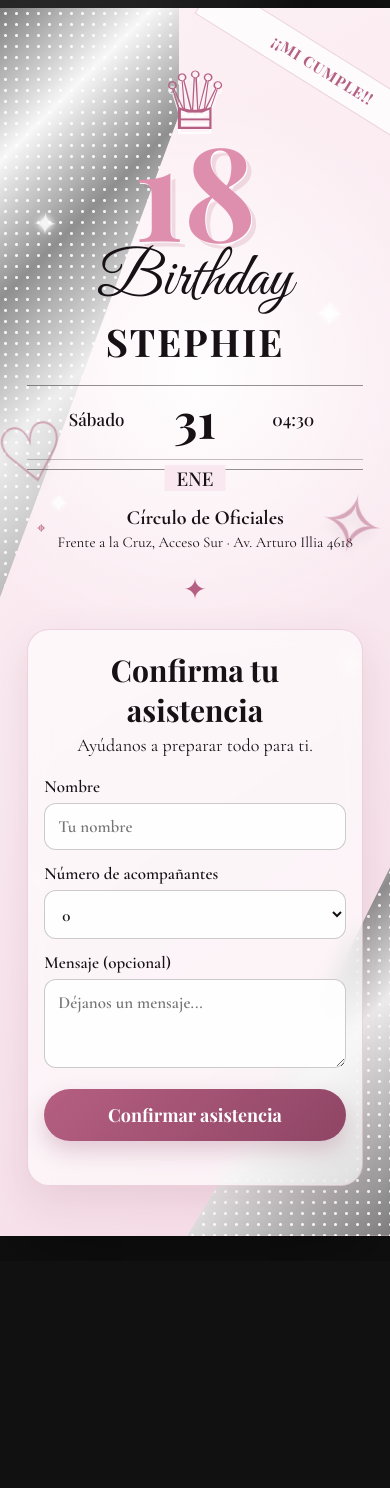
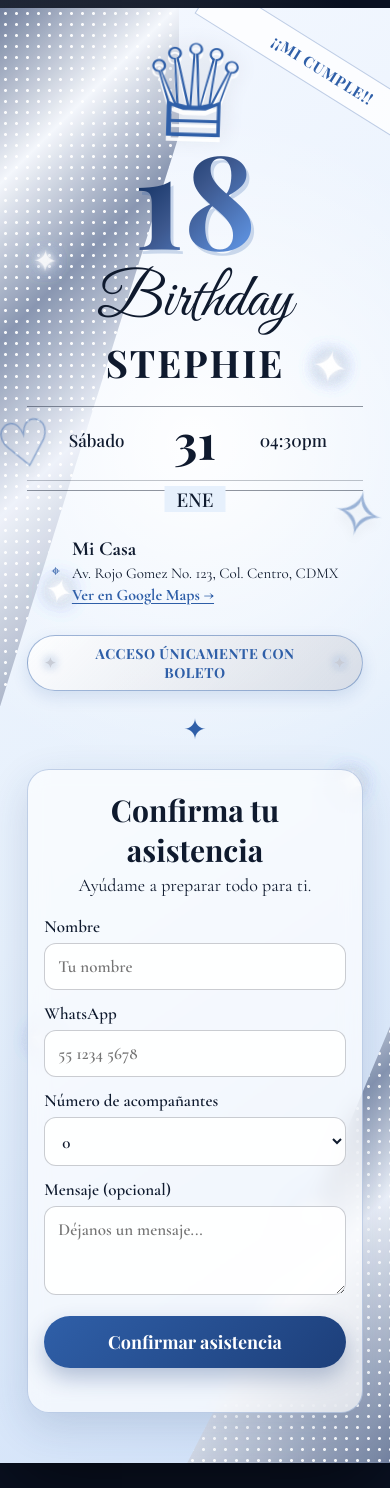
Before and after one commit to ulisesurbina/invitacion, a React (Vite) app: page / in a window 390 px wide. Before the commit the page ends 1261 px from the top, so only its background shows below. Built offline with nearby package versions, Linux system fonts and the light colour scheme.

Commit message:
first commit

```diff
--- a/src/config.js
+++ b/src/config.js
@@ -1,11 +1,3 @@
-/*
-  ============================================================
-  EDITA AQUÍ LOS DATOS DE TU INVITACIÓN
-  ============================================================
-  No necesitas tocar main.jsx para cambiar nombre, edad, fecha,
-  dirección, colores o la conexión con Google Sheets.
-*/
-
 export const EVENT = {
   title: "Birthday",
   name: "STEPHIE",
@@ -14,19 +6,23 @@ export const EVENT = {
   dayName: "Sábado",
   day: "31",
   month: "ENE",
-  time: "04:30",
+  time: "04:30pm",
 
-  locationName: "Círculo de Oficiales",
-  locationAddress: "Frente a la Cruz, Acceso Sur · Av. Arturo Illia 4618"
+  locationName: "Mi Casa",
+  locationAddress: "Av. Rojo Gomez No. 123, Col. Centro, CDMX",
+  mapsUrl: "https://www.google.com/maps/search/?api=1&query=" +
+    encodeURIComponent("Av. Rojo Gomez 123, Col. Centro, CDMX"),
+  ticketNote: "Acceso únicamente con boleto",
+  whatsappNumber: "525512345678",
 };
 
 export const DESIGN = {
   // Colores principales
-  pink: "#e7a9bd",
-  pinkDark: "#b55f82",
-  paper: "#f9e8ef",
-  ink: "#171116",
-  silver: "#c8c8ce",
+  pink: "#a9c6f0",
+  pinkDark: "#2f5fa8",
+  paper: "#e6f0fc",
+  ink: "#0f1a2e",
+  silver: "#c8ccd6",
 
   /*
     Pega aquí la URL de tu Web App de Google Apps Script.
--- a/src/main.jsx
+++ b/src/main.jsx
@@ -11,26 +11,41 @@ function App() {
     mensaje: ""
   });
   const [status, setStatus] = useState("");
+  const [waLink, setWaLink] = useState("");
 
   const update = (e) =>
     setForm({ ...form, [e.target.name]: e.target.value });
 
+  function buildWhatsAppUrl(data) {
+  const acomp = Number(data.asistentes);
+  const text =
+    `¡Hola! Confirmo mi asistencia al cumpleaños de ${EVENT.name} 🎉\n\n` +
+    `👤 Nombre: ${data.nombre.trim()}\n` +
+    `📱 Teléfono: ${data.telefono.trim()}\n` +
+    `👥 Acompañantes: ${acomp}` +
+    (data.mensaje.trim() ? `\n💬 Mensaje: ${data.mensaje.trim()}` : "");
+
+  return `https://wa.me/${EVENT.whatsappNumber}?text=${encodeURIComponent(text)}`;
+}
+
 async function submitRSVP(e) {
   e.preventDefault();
+
   if (!form.nombre.trim()) {
     setStatus("Escribe tu nombre para confirmar.");
     return;
   }
+  if (!form.telefono.trim()) {
+    setStatus("Escribe tu número de teléfono.");
+    return;
+  }
 
   setStatus("Enviando confirmación…");
+  const url = buildWhatsAppUrl(form);
 
   try {
-      if (!DESIGN.googleSheetsUrl) {
-        throw new Error("Falta configurar la URL de Google Apps Script.");
-      }
-
-      // Apps Script se publica como Web App y recibe los datos en doPost().
-      // no-cors permite enviar desde Netlify aunque Google no exponga CORS.
+    // Google Sheets es opcional: solo se usa si pegaste la URL en config.js
+    if (DESIGN.googleSheetsUrl) {
       await fetch(DESIGN.googleSheetsUrl, {
         method: "POST",
         mode: "no-cors",
@@ -45,14 +60,54 @@ function App() {
           enviado: new Date().toISOString()
         })
       });
+    }
 
     setStatus("¡Listo! Tu asistencia fue enviada.");
-      setForm({ nombre: "", telefono: "", asistentes: "1", mensaje: "" });
+    setWaLink(url);
+    window.open(url, "_blank", "noopener,noreferrer"); // abre WhatsApp
+    setForm({ nombre: "", telefono: "", asistentes: "0", mensaje: "" });
   } catch (error) {
     console.error(error);
-      setStatus("No se pudo enviar. Revisa la configuración de Google Sheets.");
+    setStatus("No se pudo enviar. Inténtalo de nuevo.");
   }
 }
+
+  // async function submitRSVP(e) {
+  //   e.preventDefault();
+  //   if (!form.nombre.trim()) {
+  //     setStatus("Escribe tu nombre para confirmar.");
+  //     return;
+  //   }
+
+  //   setStatus("Enviando confirmación…");
+
+  //   try {
+  //     if (!DESIGN.googleSheetsUrl) {
+  //       throw new Error("Falta configurar la URL de Google Apps Script.");
+  //     }
+
+  //     await fetch(DESIGN.googleSheetsUrl, {
+  //       method: "POST",
+  //       mode: "no-cors",
+  //       headers: { "Content-Type": "text/plain;charset=utf-8" },
+  //       body: JSON.stringify({
+  //         nombre: form.nombre,
+  //         telefono: form.telefono,
+  //         asistentes: Number(form.asistentes),
+  //         mensaje: form.mensaje,
+  //         evento: EVENT.name,
+  //         fechaEvento: `${EVENT.dayName} ${EVENT.day} ${EVENT.month}`,
+  //         enviado: new Date().toISOString()
+  //       })
+  //     });
+
+  //     setStatus("¡Listo! Tu asistencia fue enviada.");
+  //     setForm({ nombre: "", telefono: "", asistentes: "1", mensaje: "" });
+  //   } catch (error) {
+  //     console.error(error);
+  //     setStatus("No se pudo enviar. Revisa la configuración de Google Sheets.");
+  //   }
+  // }
 
   return (
     <main className="page">
@@ -86,12 +141,21 @@ function App() {
             <small>{EVENT.month}</small>
           </div>
 
-          <div className="location">
+          <a className="location"
+            href={EVENT.mapsUrl}
+            target="_blank"
+            rel="noopener noreferrer"
+            aria-label={`Abrir ${EVENT.locationName} en Google Maps`}>
             <span className="pin">⌖</span>
             <div>
               <strong>{EVENT.locationName}</strong>
               <span>{EVENT.locationAddress}</span>
+              <em className="map-link">Ver en Google Maps →</em>
             </div>
+          </a>
+
+          <div className="ticket-note">
+            <span>✦</span> {EVENT.ticketNote} <span>✦</span>
           </div>
 
           <div className="decor-orb orb-left">♡</div>
@@ -101,7 +165,7 @@ function App() {
 
           <div className="rsvp-card">
             <h2>Confirma tu asistencia</h2>
-            <p>Ayúdanos a preparar todo para ti.</p>
+            <p>Ayúdame a preparar todo para ti.</p>
 
             <form onSubmit={submitRSVP}>
               <label>
@@ -115,16 +179,16 @@ function App() {
                 />
               </label>
 
-              {/* <label>
-                Teléfono / WhatsApp
+              <label>
+                WhatsApp
                 <input
                   name="telefono"
                   value={form.telefono}
                   onChange={update}
-                  placeholder="55 0000 0000"
+                  placeholder="55 1234 5678"
                   inputMode="tel"
                 />
-              </label> */}
+              </label>
 
               <label>
                 Número de acompañantes
@@ -148,7 +212,11 @@ function App() {
 
               <button type="submit">Confirmar asistencia</button>
               <div className={`status ${status.includes("¡Listo") ? "ok" : ""}`}>
-                {status}
+                {waLink && (
+                  <a className="wa-btn" href={waLink} target="_blank" rel="noopener noreferrer">
+                    Enviar confirmación por WhatsApp
+                  </a>
+                )}
               </div>
             </form>
           </div>
--- a/src/styles.css
+++ b/src/styles.css
@@ -4,16 +4,16 @@
 
 :root {
   font-family: "Cormorant Garamond", Georgia, serif;
-  color: #171116;
-  background: #111;
+  color: #0f1a2e;
+  background: #0a1224;
 }
 
 body {
   margin: 0;
   min-width: 320px;
   background:
-    radial-gradient(circle at 10% 10%, rgba(255,255,255,.18), transparent 25%),
-    #111;
+    radial-gradient(circle at 10% 10%, rgba(200,204,214,.22), transparent 25%),
+    #0a1224;
 }
 
 button, input, select, textarea { font: inherit; }
@@ -33,8 +33,8 @@ button, input, select, textarea { font: inherit; }
   border-radius: 28px;
   background:
     radial-gradient(circle at 50% 30%, rgba(255,255,255,.95), transparent 32%),
-    linear-gradient(145deg, #fdf1f5 0%, var(--paper) 55%, #f5dbe6 100%);
-  box-shadow: 0 28px 80px rgba(0,0,0,.45);
+    linear-gradient(145deg, #f4f8ff 0%, var(--paper) 55%, #cfe0f8 100%);
+  box-shadow: 0 28px 80px rgba(0,0,0,.55);
   isolation: isolate;
 }
 
@@ -44,8 +44,8 @@ button, input, select, textarea { font: inherit; }
   position: absolute;
   z-index: -1;
   background:
-    radial-gradient(circle, rgba(255,255,255,.9) 0 1px, transparent 2px) 0 0 / 11px 11px,
-    linear-gradient(135deg, #777 0%, #f8f8f8 20%, #8a8a8a 38%, #eee 58%, #777 100%);
+    radial-gradient(circle, rgba(255,255,255,.95) 0 1px, transparent 2px) 0 0 / 11px 11px,
+    linear-gradient(135deg, #6b7a99 0%, #f4f7fc 20%, #8391ad 38%, #eef2fa 58%, #6b7a99 100%);
   opacity: .95;
 }
 
@@ -71,9 +71,9 @@ button, input, select, textarea { font: inherit; }
   right: -72px;
   transform: rotate(32deg);
   padding: 9px 80px;
-  background: rgba(255,255,255,.78);
+  background: rgba(255,255,255,.8);
   color: var(--pink-dark);
-  border: 1px solid rgba(181,95,130,.25);
+  border: 1px solid rgba(47,95,168,.3);
   font-family: "Playfair Display", serif;
   font-size: clamp(15px, 3vw, 22px);
   font-weight: 700;
@@ -90,22 +90,44 @@ button, input, select, textarea { font: inherit; }
 }
 
 .crown {
-  font-size: 80px;
-  line-height: .7;
+  font-size: 8rem;
+  line-height: .4;
   color: var(--pink-dark);
-  text-shadow: 0 5px 0 rgba(255,255,255,.8);
+  text-shadow: 0 5px 0 rgba(255,255,255,.9), 0 0 14px rgba(200,204,214,.9);
   margin-bottom: 4px;
+  animation: crownFloat 4s ease-in-out infinite;
+  -webkit-animation: crownFloat 4s ease-in-out infinite;
+}
+
+@keyframes crownFloat {
+  0%, 100% {
+    transform: translateY(0) rotate(-2deg);
+    -webkit-transform: translateY(0) rotate(-2deg);
+    -moz-transform: translateY(0) rotate(-2deg);
+    -ms-transform: translateY(0) rotate(-2deg);
+    -o-transform: translateY(0) rotate(-2deg);
+    text-shadow: 0 5px 0 rgba(255,255,255,.9), 0 0 10px rgba(200,204,214,.7);
+}
+  50% {
+    transform: translateY(-6px) rotate(2deg);
+    -webkit-transform: translateY(-6px) rotate(2deg);
+    -moz-transform: translateY(-6px) rotate(2deg);
+    -ms-transform: translateY(-6px) rotate(2deg);
+    -o-transform: translateY(-6px) rotate(2deg);
+    text-shadow: 0 5px 0 rgba(255,255,255,.9), 0 0 22px rgba(200,204,214,1);
+}
 }
 
 .age {
   font-family: "Playfair Display", serif;
   font-size: clamp(130px, 23vw, 190px);
-  line-height: .8;
+  line-height: 1;
   font-weight: 700;
-  color: #df8fae;
-  text-shadow:
-    1px 1px 0 #fff,
-    5px 5px 0 rgba(181,95,130,.18);
+  background: linear-gradient(135deg, #2f5fa8 0%, #092959 30%, #3c578d 50%, #5b8dd9 70%, #1f3049 100%);
+  -webkit-background-clip: text;
+  background-clip: text;
+  color: transparent;
+  filter: drop-shadow(3px 4px 0 rgba(47,95,168,.22));
 }
 
 .script-title {
@@ -113,7 +135,7 @@ button, input, select, textarea { font: inherit; }
   font-family: "Great Vibes", cursive;
   font-size: clamp(62px, 12vw, 94px);
   line-height: .8;
-  color: #171116;
+  color: #0f1a2e;
 }
 
 h1 {
@@ -132,15 +154,15 @@ h1 {
   max-width: 500px;
   margin: 0 auto 28px;
   padding: 12px 0 28px;
-  border-top: 1px solid rgba(23,17,22,.45);
-  border-bottom: 1px solid rgba(23,17,22,.45);
+  border-top: 1px solid rgba(15,26,46,.45);
+  border-bottom: 1px solid rgba(15,26,46,.45);
 }
 
 .date-block::after {
   content: "";
   position: absolute;
   left: 0; right: 0; bottom: 9px;
-  border-top: 1px solid rgba(23,17,22,.25);
+  border-top: 1px solid rgba(15,26,46,.25);
 }
 
 .date-block span {
@@ -165,6 +187,7 @@ h1 {
   font-size: 19px;
 }
 
+/* Ubicación (ahora es un link a Google Maps) */
 .location {
   display: flex;
   justify-content: center;
@@ -172,17 +195,58 @@ h1 {
   gap: 12px;
   max-width: 520px;
   margin: 36px auto 10px;
+  padding: 10px 16px;
+  border-radius: 16px;
   font-size: 18px;
+  color: inherit;
+  text-decoration: none;
+  transition: background .2s ease, transform .2s ease;
+}
+
+.location:hover {
+  background: rgba(255,255,255,.55);
+  transform: translateY(-2px);
 }
 
 .location > div {
   display: grid;
   gap: 3px;
+  text-align: left;
 }
 
 .location strong { font-size: 20px; }
 .location span { font-size: 17px; }
 .pin { font-size: 40px; color: var(--pink-dark); }
+
+.map-link {
+  font-style: normal;
+  font-size: 16px;
+  font-weight: 700;
+  color: var(--pink-dark);
+  text-decoration: underline;
+  text-underline-offset: 3px;
+}
+
+/* Leyenda de boleto */
+.ticket-note {
+  display: inline-flex;
+  align-items: center;
+  gap: 10px;
+  margin: 10px auto 0;
+  padding: 9px 22px;
+  border: 1px solid rgba(47,95,168,.45);
+  border-radius: 999px;
+  background: linear-gradient(135deg, rgba(255,255,255,.85), rgba(200,204,214,.55));
+  color: var(--pink-dark);
+  font-family: "Playfair Display", serif;
+  font-size: 17px;
+  font-weight: 700;
+  letter-spacing: .5px;
+  text-transform: uppercase;
+  box-shadow: 0 6px 16px rgba(47,95,168,.15);
+}
+
+.ticket-note span { color: var(--silver); text-shadow: 0 0 6px #fff, 0 0 10px var(--pink-dark); }
 
 .divider {
   margin: 22px auto 16px;
@@ -191,28 +255,50 @@ h1 {
 }
 
 .decor-orb {
+  --float: 12px;
+  --rot: 0deg;
   position: absolute;
-  color: rgba(181,95,130,.5);
+  color: rgba(47,95,168,.45);
   font-size: 80px;
   filter: drop-shadow(0 7px 5px rgba(0,0,0,.12));
+  will-change: transform;
 }
 
-.orb-left { left: -30px; top: 400px; transform: rotate(-12deg); }
-.orb-right { right: -22px; top: 470px; transform: rotate(12deg); }
+.orb-left {
+  --rot: -12deg;
+  left: -30px;
+  top: 400px;
+  animation: orbFloat 6s ease-in-out infinite;
+}
+
+.orb-right {
+  --rot: 12deg;
+  right: -22px;
+  top: 470px;
+  animation: orbFloat 7s ease-in-out -2s infinite reverse;
+}
+
+@keyframes orbFloat {
+  0%, 100% { transform: translate(0, 0) rotate(var(--rot)) scale(1); }
+  50% {
+    transform: translate(calc(var(--float) * .4), calc(var(--float) * -1))
+               rotate(calc(var(--rot) + 8deg)) scale(1.06);
+  }
+}
 
 .sparkle {
   position: absolute;
   z-index: 1;
-  color: rgba(255,255,255,.85);
-  text-shadow: 0 0 8px #fff;
+  color: rgba(255,255,255,.95);
+  text-shadow: 0 0 8px #fff, 0 0 16px var(--silver), 0 0 22px var(--pink);
   animation: twinkle 3s ease-in-out infinite;
 }
 .s0 { top: 16%; left: 8%; font-size: 34px; }
-.s1 { top: 23%; right: 11%; font-size: 42px; }
-.s2 { top: 39%; left: 12%; font-size: 28px; }
-.s3 { top: 52%; right: 7%; font-size: 31px; }
-.s4 { top: 70%; left: 8%; font-size: 24px; }
-.s5 { bottom: 15%; right: 15%; font-size: 44px; }
+.s1 { top: 23%; right: 11%; font-size: 42px; animation-delay: .5s; }
+.s2 { top: 39%; left: 12%; font-size: 28px; animation-delay: 1s; }
+.s3 { top: 52%; right: 7%; font-size: 31px; animation-delay: 1.5s; }
+.s4 { top: 70%; left: 8%; font-size: 24px; animation-delay: .8s; }
+.s5 { bottom: 15%; right: 15%; font-size: 44px; animation-delay: 1.2s; }
 
 @keyframes twinkle {
   0%, 100% { opacity: .45; transform: scale(.8) rotate(0); }
@@ -223,11 +309,11 @@ h1 {
   width: min(100%, 500px);
   margin: 22px auto 0;
   padding: 25px;
-  border: 1px solid rgba(181,95,130,.24);
+  border: 1px solid rgba(47,95,168,.28);
   border-radius: 22px;
-  background: rgba(255,255,255,.62);
+  background: rgba(255,255,255,.65);
   backdrop-filter: blur(10px);
-  box-shadow: 0 14px 40px rgba(120,55,80,.12);
+  box-shadow: 0 14px 40px rgba(30,60,110,.16);
   text-align: left;
 }
 
@@ -254,17 +340,17 @@ label {
 
 input, select, textarea {
   width: 100%;
-  border: 1px solid rgba(23,17,22,.22);
+  border: 1px solid rgba(15,26,46,.22);
   border-radius: 12px;
   padding: 12px 13px;
-  background: rgba(255,255,255,.88);
-  color: #171116;
+  background: rgba(255,255,255,.9);
+  color: #0f1a2e;
   outline: none;
 }
 
 input:focus, select:focus, textarea:focus {
   border-color: var(--pink-dark);
-  box-shadow: 0 0 0 3px rgba(181,95,130,.12);
+  box-shadow: 0 0 0 3px rgba(47,95,168,.15);
 }
 
 textarea { resize: vertical; }
@@ -277,17 +363,17 @@ button {
   padding: 14px 18px;
   cursor: pointer;
   color: white;
-  background: linear-gradient(135deg, var(--pink-dark), #8f4565);
+  background: linear-gradient(135deg, var(--pink-dark), #1d3f7a);
   font-family: "Playfair Display", serif;
   font-size: 18px;
   font-weight: 700;
-  box-shadow: 0 10px 22px rgba(143,69,101,.25);
+  box-shadow: 0 10px 22px rgba(29,63,122,.3);
   transition: transform .18s ease, box-shadow .18s ease;
 }
 
 button:hover {
   transform: translateY(-2px);
-  box-shadow: 0 14px 26px rgba(143,69,101,.32);
+  box-shadow: 0 14px 26px rgba(29,63,122,.4);
 }
 
 .status {
@@ -306,6 +392,25 @@ footer {
 }
 code { color: #ddd; }
 
+.wa-btn {
+  display: block;
+  margin-top: 6px;
+  padding: 13px 18px;
+  border-radius: 999px;
+  background: #25d366;
+  color: #fff;
+  text-align: center;
+  text-decoration: none;
+  font-family: "Playfair Display", serif;
+  font-size: 17px;
+  font-weight: 700;
+  box-shadow: 0 10px 22px rgba(37,211,102,.3);
+}
+
+@media (prefers-reduced-motion: reduce) {
+  .crown, .decor-orb, .sparkle { animation: none; }
+}
+
 @media (max-width: 520px) {
   .page { padding: 8px 0 25px; }
   .invitation { border-radius: 0; min-height: 1000px; }
@@ -315,4 +420,6 @@ code { color: #ddd; }
   .date-block span { font-size: 17px; }
   .date-block strong { font-size: 48px; }
   .location span { font-size: 15px; }
+  .ticket-note { font-size: 14px; padding: 8px 16px; }
+  .decor-orb { --float: 7px; font-size: 64px; }
 }
```
Lines whose indentation alone changed are shown as unchanged.
